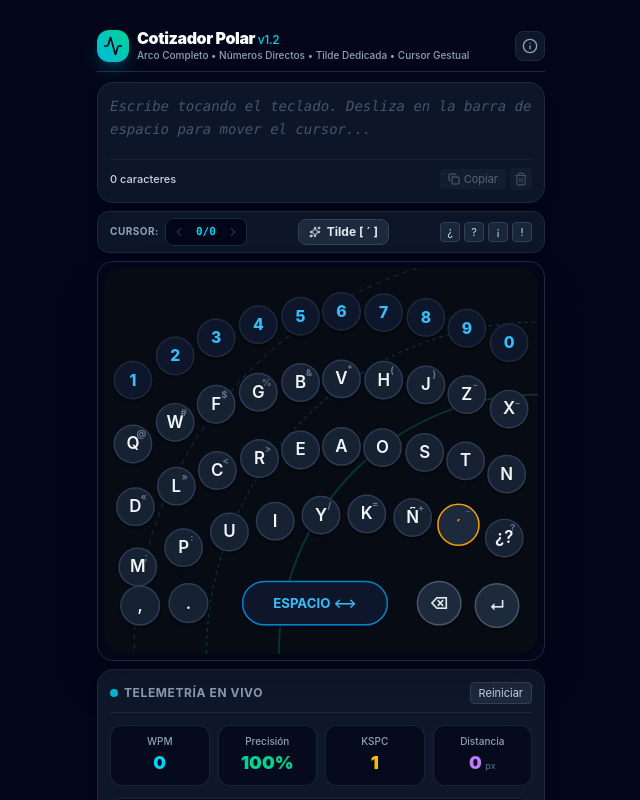
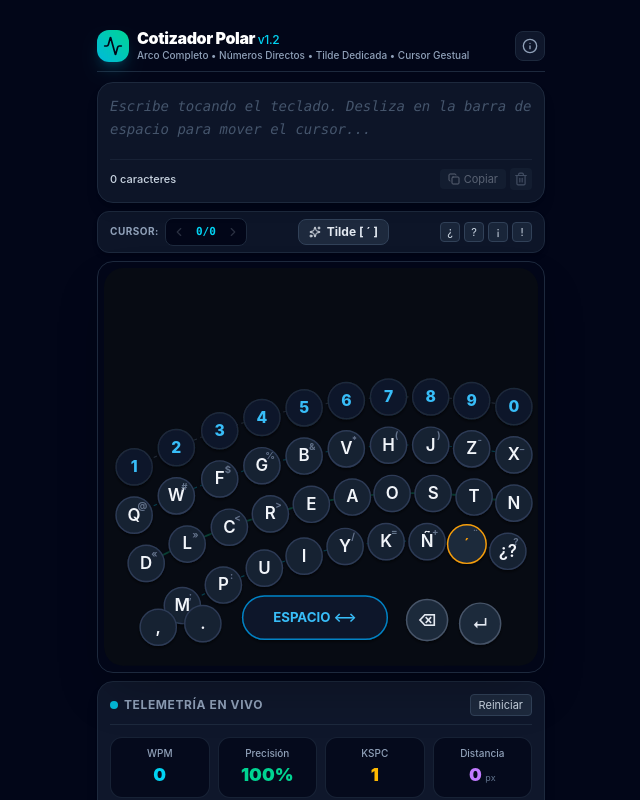
Before and after one commit to FedericoCAlonso/teclado-ergonomico, a React (Vite) app: page / in a window 1280 px wide. Shown: the top 800 px of the page, without its empty margins (319-959 px from the left). Built offline with nearby package versions, Linux system fonts and the light colour scheme.

Commit message:
fix(layout): true polar crescent avoiding cramped articulation zone and far reach zone

```diff
--- a/src/components/VirtualKeyboardCanvas.tsx
+++ b/src/components/VirtualKeyboardCanvas.tsx
@@ -192,11 +192,24 @@ export const VirtualKeyboardCanvas: React.FC<VirtualKeyboardCanvasProps> = ({
         <rect width={layout.width} height={layout.height} rx="16" fill="#070b13" />
 
         {/* 1. Arcos Biomecánicos Guía */}
-        {showBiomechanicArcs && layout.pivotPoints.right && (
-          <g className="pointer-events-none opacity-25">
-            <circle cx={layout.pivotPoints.right.x} cy={layout.pivotPoints.right.y} r="215" fill="none" stroke="#10b981" strokeWidth="1.5" />
-            <circle cx={layout.pivotPoints.right.x} cy={layout.pivotPoints.right.y} r="275" fill="none" stroke="#06b6d4" strokeDasharray="3 3" strokeWidth="1" />
-            <circle cx={layout.pivotPoints.right.x} cy={layout.pivotPoints.right.y} r="335" fill="none" stroke="#64748b" strokeDasharray="4 4" strokeWidth="1" />
+        {showBiomechanicArcs && (
+          <g className="pointer-events-none opacity-30">
+            {layout.mode === 'single-thumb-right' && (
+              <>
+                <path d="M 25 165 Q 185 85 340 115" fill="none" stroke="#64748b" strokeDasharray="3 3" strokeWidth="1" />
+                <path d="M 25 205 Q 185 125 340 155" fill="none" stroke="#06b6d4" strokeDasharray="3 3" strokeWidth="1" />
+                <path d="M 35 245 Q 190 165 340 195" fill="none" stroke="#10b981" strokeWidth="1.5" />
+                <path d="M 65 280 Q 200 205 335 235" fill="none" stroke="#06b6d4" strokeDasharray="3 3" strokeWidth="1" />
+              </>
+            )}
+            {layout.mode === 'single-thumb-left' && (
+              <>
+                <path d="M 335 165 Q 175 85 20 115" fill="none" stroke="#64748b" strokeDasharray="3 3" strokeWidth="1" />
+                <path d="M 335 205 Q 175 125 20 155" fill="none" stroke="#06b6d4" strokeDasharray="3 3" strokeWidth="1" />
+                <path d="M 325 245 Q 170 165 20 195" fill="none" stroke="#10b981" strokeWidth="1.5" />
+                <path d="M 295 280 Q 160 205 25 235" fill="none" stroke="#06b6d4" strokeDasharray="3 3" strokeWidth="1" />
+              </>
+            )}
           </g>
         )}
 
--- a/src/layouts/radialSingleThumbLayout.ts
+++ b/src/layouts/radialSingleThumbLayout.ts
@@ -1,13 +1,13 @@
 import type { LayoutDefinition, KeyDefinition } from '../types';
 
 /**
- * Función que genera una fila de teclas siguiendo el arco de barrido fisiológico del pulgar.
- * Comienza desde el extremo izquierdo de la pantalla (xStart) hasta el borde derecho (xEnd).
+ * Genera una fila de teclas distribuidas a lo largo de un arco parabólico/polar
+ * correspondiente al alcance ergonómico natural del pulgar (ni muy lejos ni muy cerca de la articulación).
  */
-function createSweptRow(
-  yBase: number,
-  xStart: number,
-  xEnd: number,
+function createCrescentRow(
+  startPt: { x: number; y: number },
+  midPt: { x: number; y: number },
+  endPt: { x: number; y: number },
   items: Array<{
     id: string;
     char: string;
@@ -15,17 +15,15 @@ function createSweptRow(
     type?: KeyDefinition['type'];
     secondaryChar?: string;
     radius?: number;
-  }>,
-  curvature: number = 38
+  }>
 ): KeyDefinition[] {
   const count = items.length;
-  const step = (xEnd - xStart) / (count - 1);
 
   return items.map((item, index) => {
-    const x = Math.round(xStart + index * step);
-    // Curvatura convexa suave adaptada al pulgar derecho (abducción máxima en el extremo izquierdo)
-    const norm = (x - 210) / 160;
-    const y = Math.round(yBase + Math.pow(norm, 2) * curvature);
+    const t = index / (count - 1);
+    // Interpolación cuadrática que reproduce la curvatura del arco del pulgar
+    const x = Math.round((1 - t) * (1 - t) * startPt.x + 2 * (1 - t) * t * midPt.x + t * t * endPt.x);
+    const y = Math.round((1 - t) * (1 - t) * startPt.y + 2 * (1 - t) * t * midPt.y + t * t * endPt.y);
 
     return {
       id: item.id,
@@ -34,18 +32,19 @@ function createSweptRow(
       type: item.type ?? 'letter',
       x,
       y,
-      radius: item.radius ?? 15.5,
+      radius: item.radius ?? 15,
       secondaryChar: item.secondaryChar,
       handAssigned: 'right' as const
     };
   });
 }
 
-// 1. Fila de Números (Extremo izquierdo a derecho: 1, 2, 3, 4, 5, 6, 7, 8, 9, 0)
-const numbersRow = createSweptRow(
-  36,
-  24,
-  336,
+// 1. Arco 0 (Exterior - Números directos 1 al 0):
+// Inicia en el extremo izquierdo (x=25, y=165), se eleva suavemente hacia el centro y baja a la derecha
+const numbersRow = createCrescentRow(
+  { x: 25, y: 165 },
+  { x: 185, y: 85 },
+  { x: 340, y: 115 },
   [
     { id: 'k_1', char: '1', display: '1', type: 'number' },
     { id: 'k_2', char: '2', display: '2', type: 'number' },
@@ -57,15 +56,15 @@ const numbersRow = createSweptRow(
     { id: 'k_8', char: '8', display: '8', type: 'number' },
     { id: 'k_9', char: '9', display: '9', type: 'number' },
     { id: 'k_0', char: '0', display: '0', type: 'number' },
-  ],
-  42
+  ]
 );
 
-// 2. Fila Superior: Consonantes y periféricas
-const upperRow = createSweptRow(
-  92,
-  24,
-  336,
+// 2. Arco 1 (Consonantes superiores e infrecuentes):
+// Paralelo al arco 0, nace en el borde izquierdo (x=25, y=205)
+const upperRow = createCrescentRow(
+  { x: 25, y: 205 },
+  { x: 185, y: 125 },
+  { x: 340, y: 155 },
   [
     { id: 'k_q', char: 'q', display: 'Q', secondaryChar: '@' },
     { id: 'k_w', char: 'w', display: 'W', secondaryChar: '#' },
@@ -77,16 +76,15 @@ const upperRow = createSweptRow(
     { id: 'k_j', char: 'j', display: 'J', secondaryChar: ')' },
     { id: 'k_z', char: 'z', display: 'Z', secondaryChar: '-' },
     { id: 'k_x', char: 'x', display: 'X', secondaryChar: '_' },
-  ],
-  40
+  ]
 );
 
-// 3. Fila Dorada (Sweet Spot de Máxima Frecuencia del Español: D, L, C, R, E, A, O, S, T, N)
-// Más del 72% de los caracteres en español se encuentran en este arco
-const goldenRow = createSweptRow(
-  148,
-  26,
-  334,
+// 3. Arco 2 (Arco Dorado - Máxima Frecuencia del Español: D, L, C, R, E, A, O, S, T, N):
+// Ubicado exactamente en la franja de mínimo torque y fatiga muscular
+const goldenRow = createCrescentRow(
+  { x: 35, y: 245 },
+  { x: 190, y: 165 },
+  { x: 340, y: 195 },
   [
     { id: 'k_d', char: 'd', display: 'D', secondaryChar: '«' },
     { id: 'k_l', char: 'l', display: 'L', secondaryChar: '»' },
@@ -98,15 +96,14 @@ const goldenRow = createSweptRow(
     { id: 'k_s', char: 's', display: 'S' },
     { id: 'k_t', char: 't', display: 'T' },
     { id: 'k_n', char: 'n', display: 'N' },
-  ],
-  38
+  ]
 );
 
-// 4. Fila Media: Vocales complementarias, M, P, Y, K, Ñ y Botón de Tilde Dedicado (´)
-const midRow = createSweptRow(
-  204,
-  28,
-  332,
+// 4. Arco 3 (Frecuencia Media + Ñ + Tecla de Tilde Dedicada ´):
+const midRow = createCrescentRow(
+  { x: 65, y: 280 },
+  { x: 200, y: 205 },
+  { x: 335, y: 235 },
   [
     { id: 'k_m', char: 'm', display: 'M', secondaryChar: ';' },
     { id: 'k_p', char: 'p', display: 'P', secondaryChar: ':' },
@@ -115,30 +112,30 @@ const midRow = createSweptRow(
     { id: 'k_y', char: 'y', display: 'Y', secondaryChar: '/' },
     { id: 'k_k', char: 'k', display: 'K', secondaryChar: '=' },
     { id: 'k_ene', char: 'ñ', display: 'Ñ', secondaryChar: '+' },
-    { id: 'k_tilde', char: '´', display: '´', type: 'action', radius: 17, secondaryChar: '¨' },
+    { id: 'k_tilde', char: '´', display: '´', type: 'action', radius: 16, secondaryChar: '¨' },
     { id: 'k_quest', char: '¿', display: '¿?', type: 'punctuation', secondaryChar: '?' },
-  ],
-  34
+  ]
 );
 
-// 5. Fila Inferior: Puntuación, Barra de Espacio con Scrubbing y Acciones
+// 5. Zona de Descanso y Control del Pulgar (Espacio Central con Scrubbing + Borrado + Puntuación):
+// Situada en la zona neutra de reposo, sin invadir la articulación en la esquina inferior derecha
 const controlKeys: KeyDefinition[] = [
-  { id: 'k_comma', char: ',', display: ',', type: 'punctuation', x: 30, y: 280, radius: 16 },
-  { id: 'k_dot', char: '.', display: '.', type: 'punctuation', x: 70, y: 278, radius: 16 },
-  { id: 'k_space', char: ' ', display: 'ESPACIO ⟷', type: 'space', x: 175, y: 278, radius: 26 },
-  { id: 'k_backspace', char: '\b', display: '⌫', type: 'action', x: 278, y: 278, radius: 18 },
-  { id: 'k_enter', char: '\n', display: '↵', type: 'action', x: 326, y: 280, radius: 18 },
+  { id: 'k_comma', char: ',', display: ',', type: 'punctuation', x: 45, y: 298, radius: 15 },
+  { id: 'k_dot', char: '.', display: '.', type: 'punctuation', x: 82, y: 295, radius: 15 },
+  { id: 'k_space', char: ' ', display: 'ESPACIO ⟷', type: 'space', x: 175, y: 290, radius: 24 },
+  { id: 'k_backspace', char: '\b', display: '⌫', type: 'action', x: 268, y: 292, radius: 17 },
+  { id: 'k_enter', char: '\n', display: '↵', type: 'action', x: 312, y: 295, radius: 17 },
 ];
 
 export const radialSingleThumbLayout: LayoutDefinition = {
   id: 'radial-single-thumb-right',
   name: 'Polar Ergonómico Monomanual (Diestro)',
-  description: 'Arco continuo desde el extremo izquierdo de la pantalla hasta el descanso del pulgar. Incluye fila de números directa, botón dedicado de tilde (´) y control de cursor por gestos.',
+  description: 'Arco polar continuo diseñado en la franja de confort del pulgar (sin forzar cerca de la articulación ni lejos hacia arriba). Comienza en el extremo izquierdo e incluye números directos y botón de tilde.',
   mode: 'single-thumb-right',
   width: 360,
-  height: 320,
+  height: 330,
   pivotPoints: {
-    right: { x: 360, y: 320 }
+    right: { x: 360, y: 340 }
   },
   keys: [
     ...numbersRow,
@@ -152,12 +149,12 @@ export const radialSingleThumbLayout: LayoutDefinition = {
 export const radialSingleThumbLeftLayout: LayoutDefinition = {
   id: 'radial-single-thumb-left',
   name: 'Polar Ergonómico Monomanual (Zurdo)',
-  description: 'Layout radial simétrico optimizado para pulgar izquierdo. Comienza desde el extremo derecho hacia la base izquierda.',
+  description: 'Arco polar simétrico optimizado para pulgar izquierdo. Nace desde el extremo derecho hacia el descanso del pulgar izquierdo.',
   mode: 'single-thumb-left',
   width: 360,
-  height: 320,
+  height: 330,
   pivotPoints: {
-    left: { x: 0, y: 320 }
+    left: { x: 0, y: 340 }
   },
   keys: radialSingleThumbLayout.keys.map(k => ({
     ...k,
```
